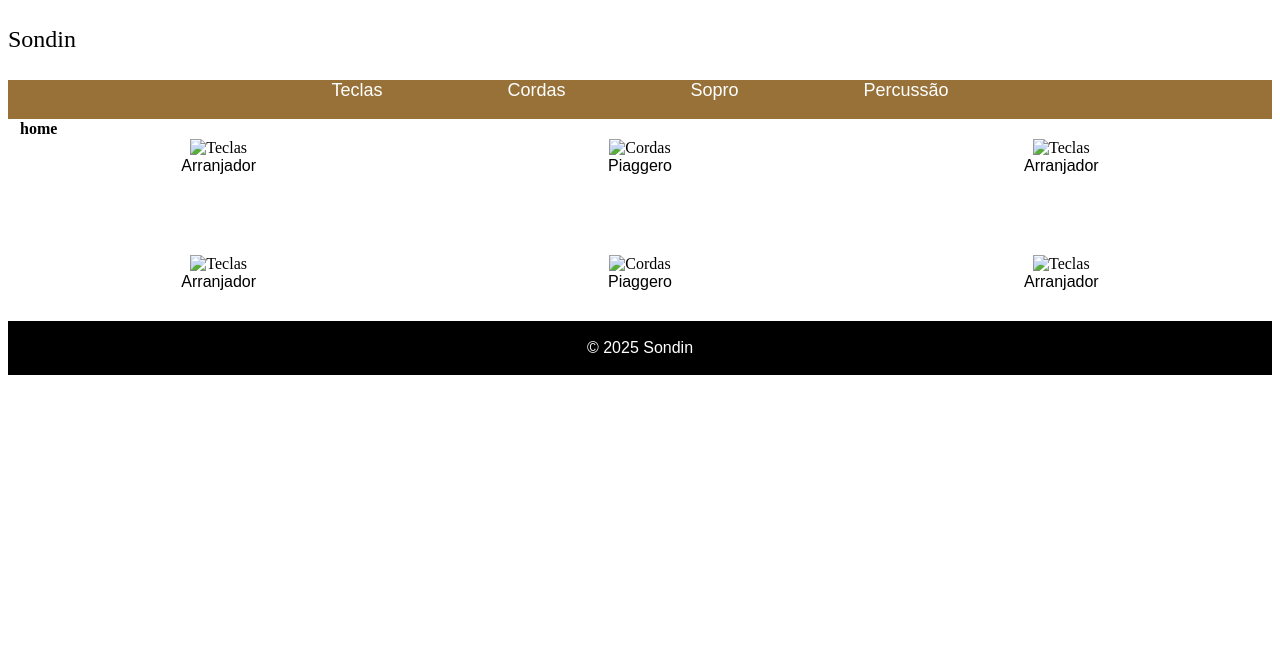
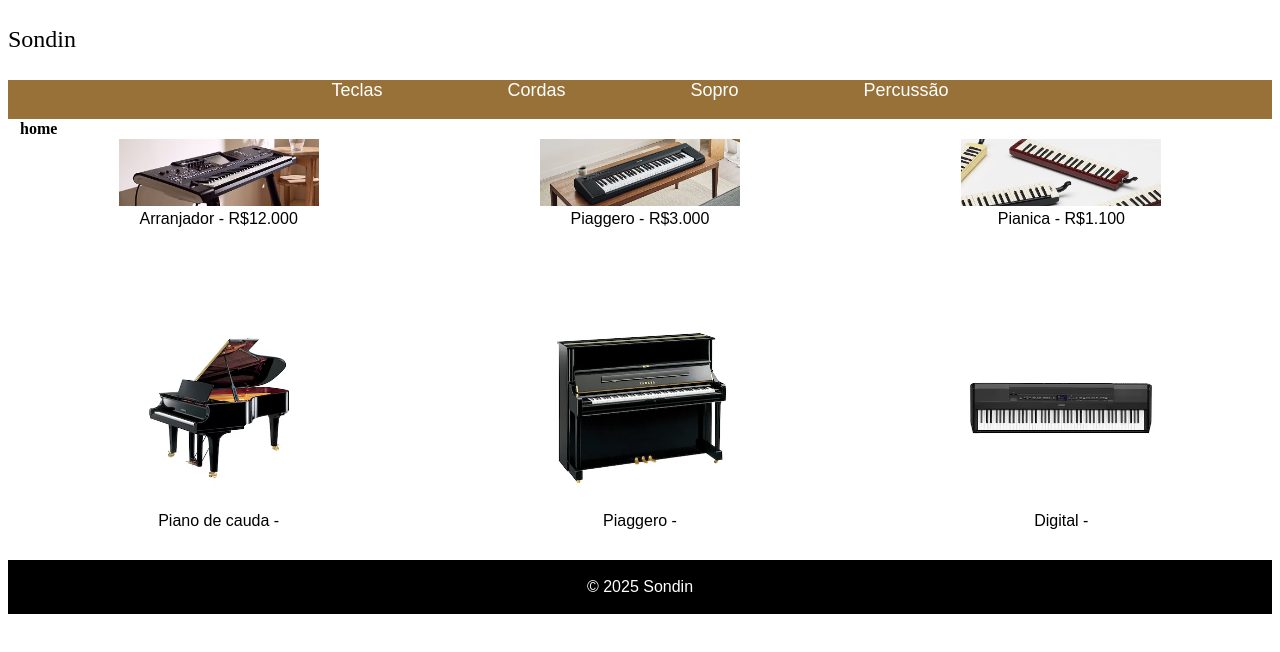
Before and after one commit to Lozenzo09/pw1, a plain HTML site: page index3.html in a window 1280 px wide. Drawn offline with Linux system fonts and the light colour scheme.

Commit message:
Update index3.html

```diff
--- a/index3.html
+++ b/index3.html
@@ -38,16 +38,16 @@
 
     <tr>
       <td width="33%" align="center">
-        <img src="arranjador.png" alt="Teclas" width="200"><br>
-        <font face="Arial" size="3">Arranjador</font>
+        <img src="arranjador.jpeg" alt="Teclas" width="200"><br>
+        <font face="Arial" size="3">Arranjador - R$12.000</font>
       </td>
       <td width="33%" align="center">
-        <img src="pia.png" alt="Cordas" width="200"><br>
-        <font face="Arial" size="3">Piaggero</font>
+        <img src="pia.jpeg" alt="Cordas" width="200"><br>
+        <font face="Arial" size="3">Piaggero - R$3.000</font>
       </td>
       <td width="33%" align="center">
-        <img src="pianica.png" alt="Teclas" width="200"><br>
-        <font face="Arial" size="3">Arranjador</font>
+        <img src="pianica.jpeg" alt="Teclas" width="200"><br>
+        <font face="Arial" size="3">Pianica - R$1.100</font>
       </td>
 
       </td>
@@ -57,16 +57,16 @@
     </tr>
     <tr>
       <td width="33%" align="center">
-        <img src="cauda.png" alt="Teclas" width="200"><br>
-        <font face="Arial" size="3">Arranjador</font>
+        <img src="cauda.jpeg" alt="Teclas" width="200"><br>
+        <font face="Arial" size="3">Piano de cauda - </font>
       </td>
       <td width="33%" align="center">
-        <img src="vertical.png" alt="Cordas" width="200"><br>
-        <font face="Arial" size="3">Piaggero</font>
+        <img src="vertical.jpeg" alt="Cordas" width="200"><br>
+        <font face="Arial" size="3">Piaggero - </font>
       </td>
       <td width="33%" align="center">
-        <img src="digital.png" alt="Teclas" width="200"><br>
-        <font face="Arial" size="3">Arranjador</font>
+        <img src="digital.jpeg" alt="Teclas" width="200"><br>
+        <font face="Arial" size="3">Digital - </font>
       </td>
 
         </td>
```
